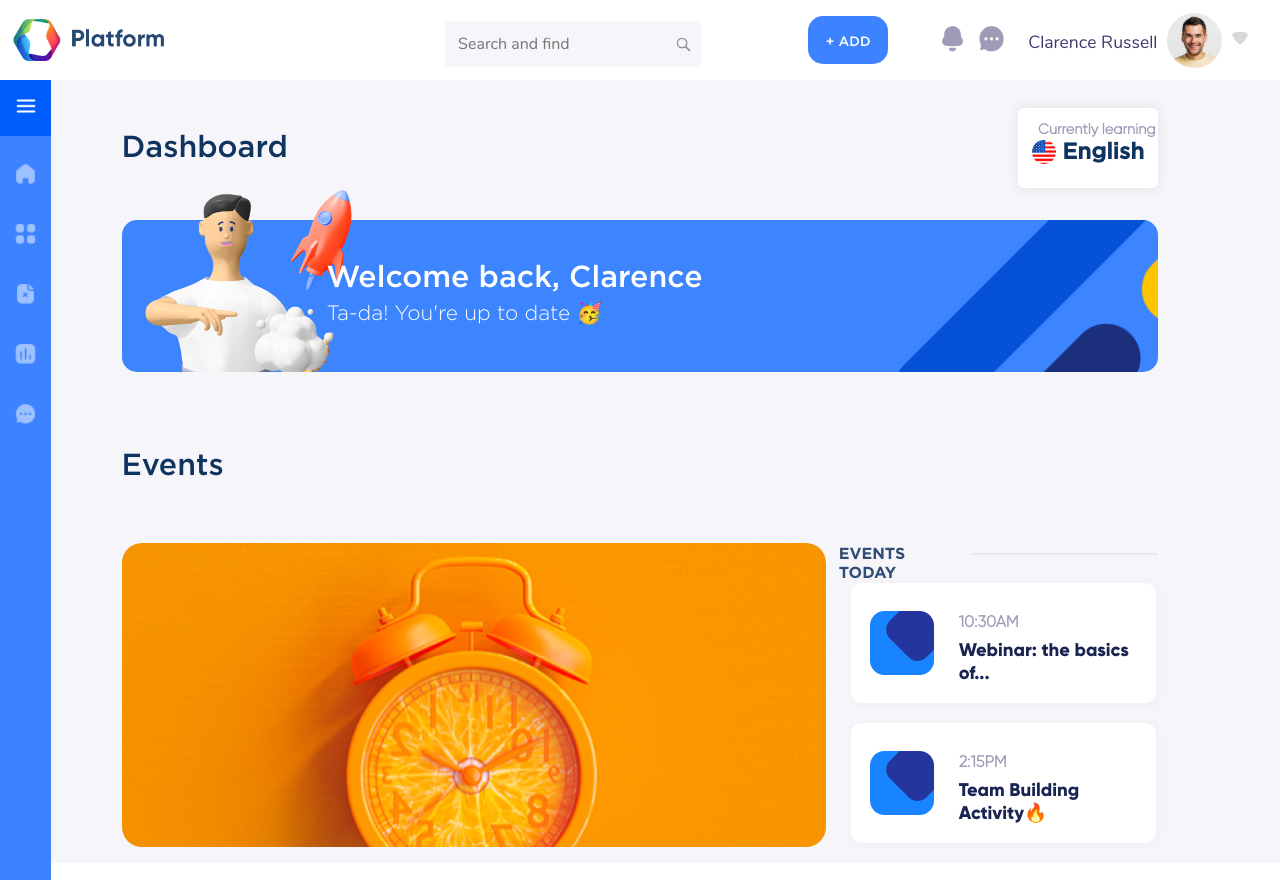
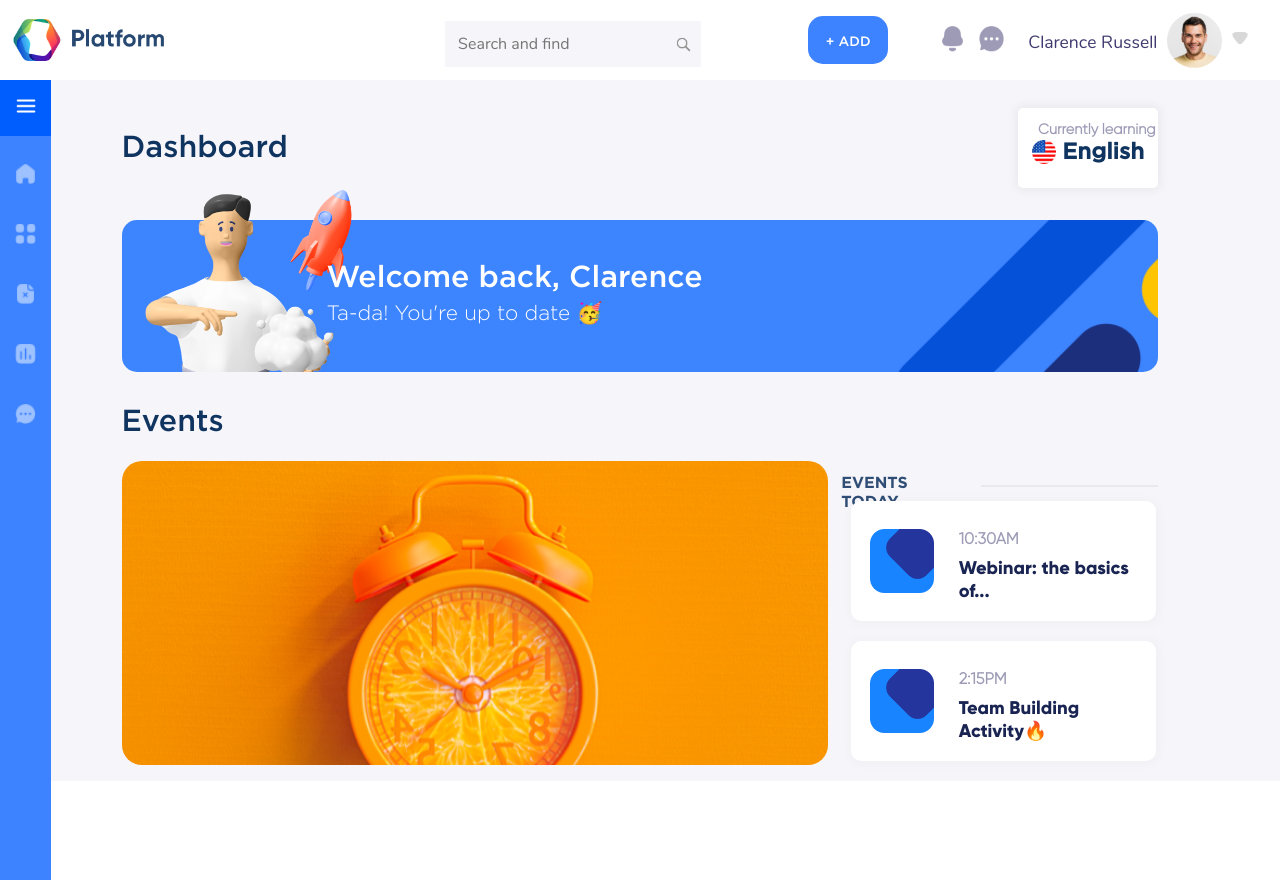
Before and after one commit to fredytellor/platform, a React (Create React App) app: page / in a window 1280 px wide. Shown: the top 880 px of the page. Built offline with nearby package versions, Linux system fonts and the light colour scheme.

Commit message:
ajuste events section

```diff
--- a/src/Styles/Atoms/Divider.css
+++ b/src/Styles/Atoms/Divider.css
@@ -1,7 +1,7 @@
 .divider-div{
     background-color: #E8E8ED;
-    width: 14.8vw;
+    width: 14vw;
     height: 0.25vh;
-    margin-top: 6vh;
-    margin-left: 0.5vw;
+    margin-top: 3vh;
+    margin-left: 1vw;
 }
--- a/src/Styles/Atoms/EventsCard.css
+++ b/src/Styles/Atoms/EventsCard.css
@@ -6,7 +6,7 @@
     background-repeat: no-repeat;
     background-position: center;
     background-size: cover;
-    margin-top: 4.8vh;
+    margin-top: 0vh;
     border-radius: 20px;
     box-sizing: border-box;
 }
--- a/src/Styles/Atoms/EventsTopic.css
+++ b/src/Styles/Atoms/EventsTopic.css
@@ -2,7 +2,7 @@
     color: #304E75;
     font-family: "gotham-bold";
     font-weight: 500;
-    margin-top: 5vh;
+    /* margin-top: 5vh; */
     margin-left: 1vw;
     font-size: 2vh;
 }
--- a/src/Styles/Templates/Dashboard.css
+++ b/src/Styles/Templates/Dashboard.css
@@ -1,8 +1,10 @@
 .dashboard-div{
-    height: 40vh;
+    /* height: 40vh; */
     width: 100%;
     display: flex;
     flex-direction: column;
+    /* background-color: khaki; */
+    margin-bottom: 1.5vh;
 }
 
 .dashboard-top-div{
```
Also changed, not shown: src/Styles/Templates/Events.css (+7 -1 lines).
